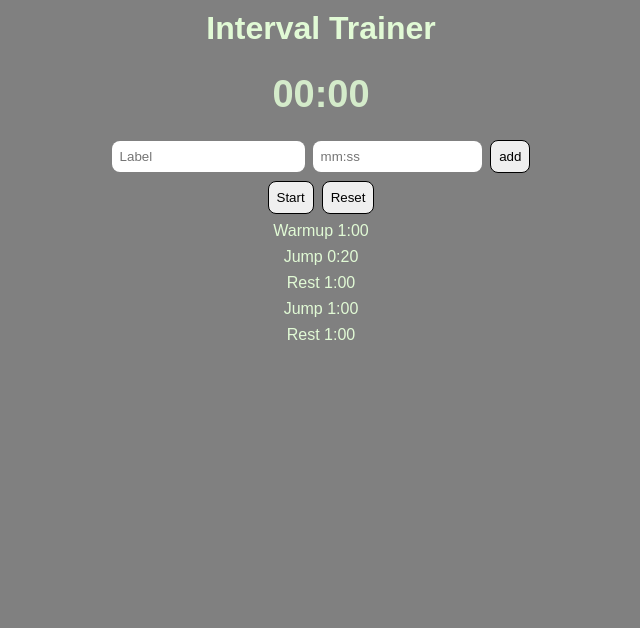
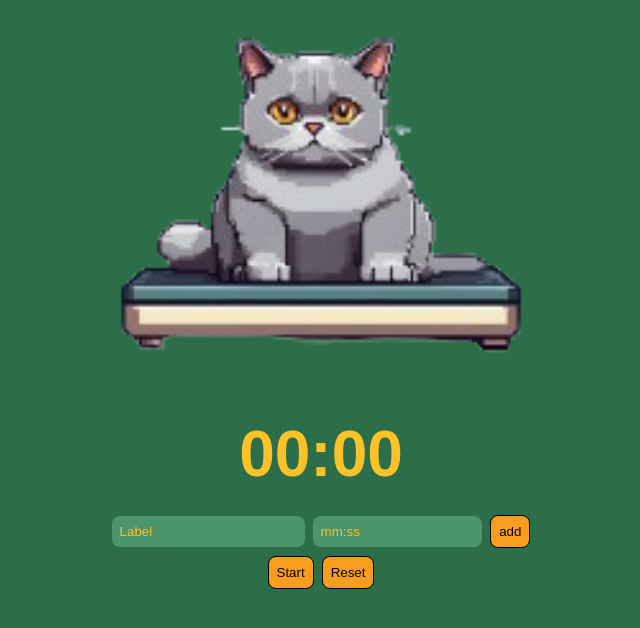
Before and after one commit to NathanielWilliamsDev/interval-timer, a plain HTML site: page index.html in a window 1280 px wide. Shown: the whole page, without its empty margins (319-959 px from the left). Drawn offline with Linux system fonts and the light colour scheme.

Commit message:
Updated the colour scheme of the entire webapp. Made some small adjustments to the styling of the <li> elements. Updated the way the currently executing timer is displayed (larger in size, changes colour while active, then back to white after

```diff
--- a/index.html
+++ b/index.html
@@ -8,7 +8,10 @@
 </head>
 
 <body>
-    <h1 class="header">Interval Trainer</h1>
+    <div class="img-container">
+        <img class="logo" src="images/2-removebg-preview.png">
+    </div>
+
     <div class="timer-display">
         <h1 class="timer">00:00</h1>
         <h2 class="timer-label"></h2>
@@ -27,11 +30,7 @@
     </div>
 
     <ul class="ul-list">
-        <li>Warmup 1:00</li>
-        <li>Jump 0:20</li>
-        <li>Rest 1:00</li>
-        <li>Jump 1:00</li>
-        <li>Rest 1:00</li>
+
     </ul>
 
 
--- a/script.js
+++ b/script.js
@@ -9,9 +9,6 @@ const ulList = document.querySelector(".ul-list");
 
 let countdownInterval;
 
-// workout and rest objects
-let workoutTimer = {label: "Workout", duration: 10}; //create these, put them into array, run array loop
-let restTimer = {label: "Rest", duration: 5};
 // array containing workout/rest objects
 let timerSequence = [];
 
@@ -41,9 +38,7 @@ inputTimer.addEventListener("keypress", (e)=>{
     }
 });
 
-addButton.addEventListener("click", () =>{
-    addTimer();
-});
+addButton.addEventListener("click", addTimer);
 
 // timers input is the array of timers [workout, rest]
 function startTimerSequence(timers){
@@ -52,18 +47,26 @@ function startTimerSequence(timers){
     function runNextTimer(){ //WHY NOT A LOOP?
         if(currentIndex < timers.length){ // checks if there are more timers
             let currentTimer = timers[currentIndex];
+
+            let liList = document.querySelectorAll(".ul-list li");
+            liList.forEach(li => li.classList.remove("active-timer")); // Remove active class from all list items
+
+            liList[currentIndex].classList.add("active-timer");
+
             beginCountdown(currentTimer.duration, currentTimer.label, runNextTimer); // perform countdown on current timer
-
-            let liList = document.querySelectorAll("li");
-            liList[currentIndex].style.color = "#6fde8d";
             currentIndex++; // increment to the next timer
         }
         else{ // no more timer's left
             alert("All timers completed");
             inputTimer.disabled = false;
             startButton.disabled = false;
+
+            // All timer's finished, remove .active-timer from all li's
+            let liList = document.querySelectorAll(".ul-list li");
+            liList.forEach(li => li.classList.remove("active-timer"));
         }
     }
+
     runNextTimer();
 }
 
@@ -88,7 +91,7 @@ function beginCountdown(duration, label, callback){
     }, 1000);
 }
 
-// converts seconds in 'mm:ss'
+// converts seconds into 'mm:ss'
 function formatTime(seconds) {
     let minutes = Math.floor(seconds / 60);
     let secs = seconds % 60;
@@ -114,7 +117,7 @@ function isValidTime(time){
     }
 }
 
-// Concert time parameter into seconds
+// Convert 'mm:ss' format into seconds
 function convertToSeconds(time){
     let minutesSeconds = time.split(":"); // split minutes from seconds
     let seconds = Number(minutesSeconds[1]); // store the number of seconds in a variable
@@ -134,6 +137,7 @@ function addTimer(){
 
             //create new li
             let li = document.createElement("li");
+            li.classList.add("li-timer");
             li.textContent = inputLabel.value+" "+formatTime(inputTime); // set its text content
             ulList.appendChild(li); // append it to the ul
         }
--- a/styles.css
+++ b/styles.css
@@ -4,14 +4,32 @@
     font-family: "Arial";
 }
 
+:root{
+    --bg-color: #2c6e49;
+    --timer-color: #fdc228;
+    --header-color: #161925;
+    --input-bg-color: #4c956c;
+    --input-text-color: #fdc228;
+    --button-color: #f99d21;
+}
+
 body{
-    background-color: grey;
+    background-color: var(--bg-color);
+}
+
+.img-container{
+    display: flex;
+    justify-content: center;
+}
+
+.logo{
+    width: 40vw;
+    margin-top: 20px;
 }
 
 .header{
-    color: rgb(225, 250, 213);
-    display: flex;
-    justify-content: center;
+    color: var(--header-color);
+    font-size: 24px;
     padding: 10px;
 }
 
@@ -27,13 +45,19 @@ body{
     border-radius: 8px;
     border: none;
     width: 12vw;
+    background-color: var(--input-bg-color);
+}
+
+.input-timer::placeholder, .input-label::placeholder{
+    color: var(--input-text-color);
 }
 
 .input-label{
     padding: 8px;
     border-radius: 8px;
     border: none;
-
+    background-color: var(--input-bg-color);
+    color:#013a1a;
 }
 
 .add-button{
@@ -42,6 +66,7 @@ body{
     border: none;
     cursor: pointer;
     border: 1px solid black;
+    background-color: var(--button-color);
 }
 
 .add-button:active{
@@ -58,6 +83,7 @@ body{
     border: none;
     cursor: pointer;
     border: 1px solid black;
+    background-color: var(--button-color);
 }
 
 .start-button:active{
@@ -81,7 +107,7 @@ body{
     flex-direction: column;
     align-items: center;
     margin: 16px 0 8px 0;
-    color: rgb(212, 235, 202);
+    color: var(--timer-color);
 }
 
 .start-container{
@@ -94,10 +120,11 @@ body{
 .timer-label{
     font-size: 24px;
     padding: 8px;
+    color: rgb(212, 235, 202);
 }
 
 .timer{
-    font-size: 38px;
+    font-size: 64px;
 }
 
 .ul-list{
@@ -108,9 +135,16 @@ body{
     margin-top: 8px;
 }
 
-.ul-list li{
+.li-timer{
     list-style: none;
     color: rgb(225, 250, 213);
+    font-size: 22px;
+}
+
+.active-timer{
+    list-style: none;
+    color: rgb(57, 199, 57);
+    font-size: 32px;
 }
 
 .close{
```
Also changed, not shown: images/1.png (added), images/2-removebg-preview.png (added), images/2.png (added), images/logo.png (added), 1 other file.
